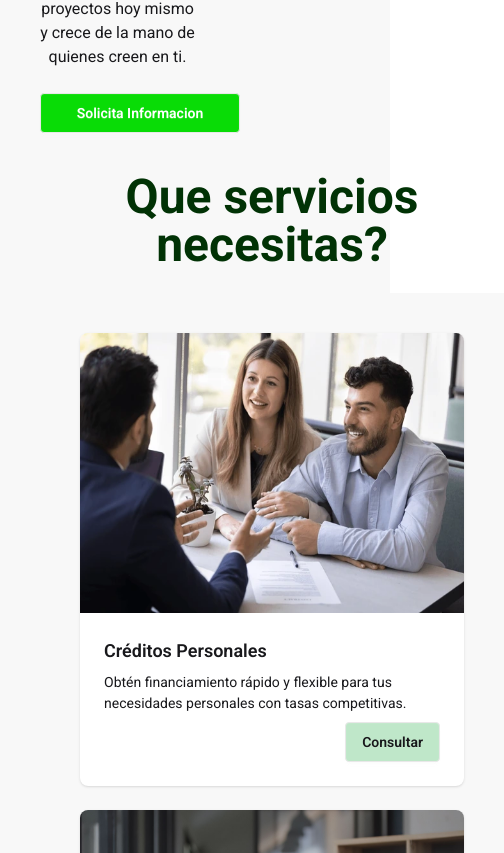
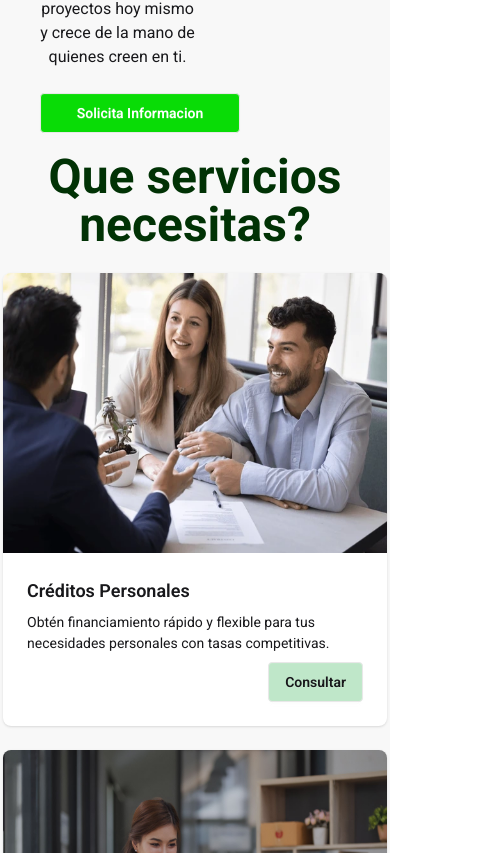
Before and after one commit to Jason-AML/CrediFind, a React (Vite) app: page / in a window 390 px wide. Shown: the part 811-1664 px from the top of the page, 504 px wide, since content can reach past the window. Built offline with nearby package versions, Linux system fonts and the light colour scheme; no server answers.

Commit message:
responsive de la pagina Home, agregue router para el formulario para pedir un servicio

```diff
--- a/src/components/Hero.jsx
+++ b/src/components/Hero.jsx
@@ -1,7 +1,7 @@
 import imgHero from "../assets/img-hero.png";
 export const Hero = () => {
   return (
-    <section className="flex align-center justify-center bg-base-200 min-h-screen">
+    <section className="flex align-center justify-center bg-base-200 min-h-screen w-full ">
       <div className="flex align-center justify-center w-full gap-20 px-10">
         <div className="flex flex-col text-center w-1/2 align-center justify-center">
           <h1 className="text-5xl font-bold " style={{ color: "#013205" }}>
--- a/src/components/ProfitList.jsx
+++ b/src/components/ProfitList.jsx
@@ -1,9 +1,9 @@
 import { ProfitCard } from "./card/ProfitCard";
-import beneficios from "../data/profits";
-export const ProfitList = () => {
+
+export const ProfitList = ({ data }) => {
   return (
     <>
-      <section className="py-10">
+      <section className="py-10  ">
         <h2
           className="text-5xl text-center font-bold"
           style={{ color: "#013205" }}
@@ -11,7 +11,7 @@ export const ProfitList = () => {
           Planes de financiamiento
         </h2>
         <div className="flex flex-wrap justify-center gap-6 mt-10">
-          {beneficios.map((item, index) => (
+          {data.map((item, index) => (
             <ProfitCard key={index} data={item} />
           ))}
         </div>
--- a/src/components/ServiceList.jsx
+++ b/src/components/ServiceList.jsx
@@ -1,17 +1,16 @@
-import services from "../data/services.js";
 import { Card } from "./card/Card.jsx";
 
-export const ServiceList = () => {
+export const ServiceList = ({ data }) => {
   return (
-    <section className="flex flex-col flex-wrap gap-6 p-10 bg-base-200 justify-center">
+    <section className="flex flex-col flex-wrap gap-6  bg-base-200 justify-center py-5">
       <h2
         className="text-center font-bold text-5xl"
         style={{ color: "#013205" }}
       >
         Que servicios necesitas?
       </h2>
-      <div className="flex items-center flex-wrap gap-6 p-10 bg-base-200 justify-center  mx-auto">
-        {services.map((service) => (
+      <div className="flex items-center flex-wrap gap-6  bg-base-200 justify-center  mx-auto">
+        {data.map((service) => (
           <Card
             key={service.id}
             id={service.id}
--- /dev/null
+++ b/src/pages/FormContainer.jsx
@@ -0,0 +1,7 @@
+export const FormContainer = () => {
+  return (
+    <div className="h-screen bg-amber-300 text-black">
+      <span>FormContainer</span>
+    </div>
+  );
+};
--- a/src/pages/Home.jsx
+++ b/src/pages/Home.jsx
@@ -4,14 +4,15 @@ import { ProfitList } from "../components/ProfitList";
 import { ServiceList } from "../components/ServiceList";
 import { Requeriments } from "../components/Requeriments";
 import { Footer } from "../components/Footer";
-
+import services from "../data/services.js";
+import beneficios from "../data/profits";
 export const Home = () => {
   return (
     <>
       <Navbar />
       <Hero />
-      <ServiceList />
-      <ProfitList />
+      <ServiceList data={services} />
+      <ProfitList data={beneficios} />
       <Requeriments />
       <Footer />
     </>
--- a/src/pages/Services.jsx
+++ b/src/pages/Services.jsx
@@ -15,7 +15,9 @@ export const Services = () => {
   if (!servicio) {
     return null;
   }
-
+  const handleFormClick = (e) => {
+    navigate("/form");
+  };
   return (
     <div className="flex items-center bg-base-200 min-h-screen bg-green-100">
       <div className="flex flex-col lg:flex-row-reverse ">
@@ -26,7 +28,9 @@ export const Services = () => {
         <div className="p-10 flex flex-col justify-center items-start w-full lg:w-1/2">
           <h1 className="text-5xl font-bold">{servicio.title}</h1>
           <p className="py-6">{servicio.descriptionOnPage}</p>
-          <button className="btn btn-primary">Get Started</button>
+          <button className="btn btn-primary" onClick={handleFormClick}>
+            Get Started
+          </button>
           <div className="flex flex-col justify-around w-full mt-10">
             <h3 className="text-3xl font-bold mb-5">Requisitos</h3>
             <ul>
--- a/src/routes/Routers.jsx
+++ b/src/routes/Routers.jsx
@@ -3,6 +3,7 @@ import { Home } from "../pages/Home";
 import { Login } from "../pages/Login";
 import { Register } from "../pages/Register";
 import { Services } from "../pages/Services";
+import { FormContainer } from "../pages/FormContainer";
 
 export const Routers = () => {
   return (
@@ -12,6 +13,7 @@ export const Routers = () => {
         <Route path="/login" element={<Login />} />
         <Route path="/register" element={<Register />} />
         <Route path="/servicios/:id" element={<Services />} />
+        <Route path="/form" element={<FormContainer />} />
         <Route path="*" element={<h1>404 Not Found </h1>} />
       </Routes>
     </BrowserRouter>
```
